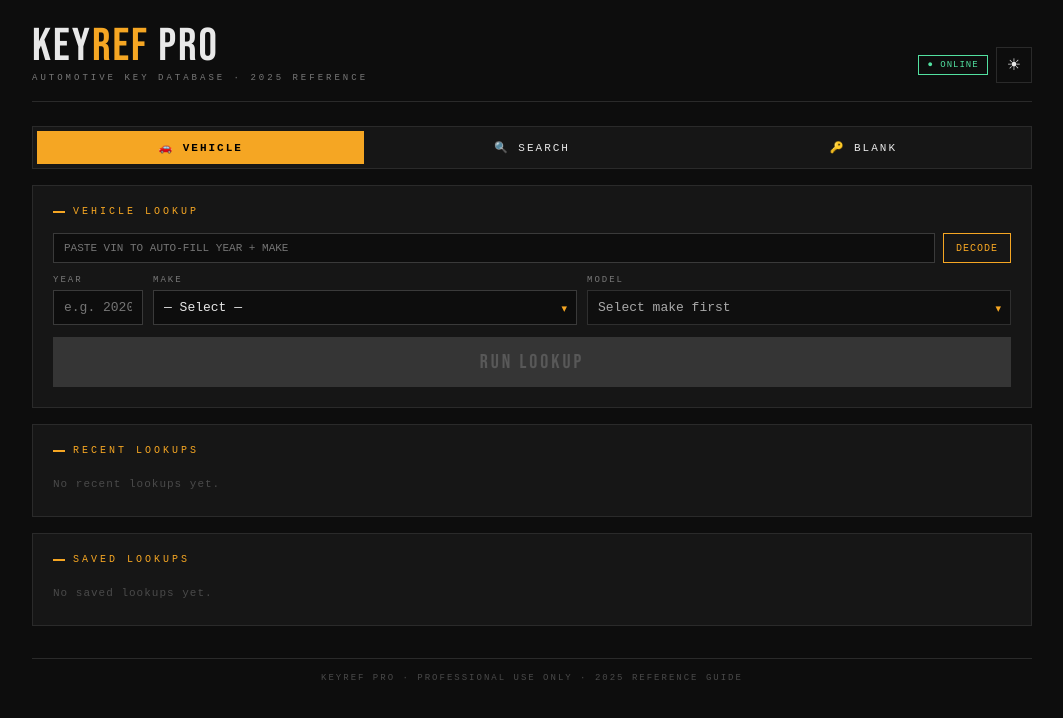
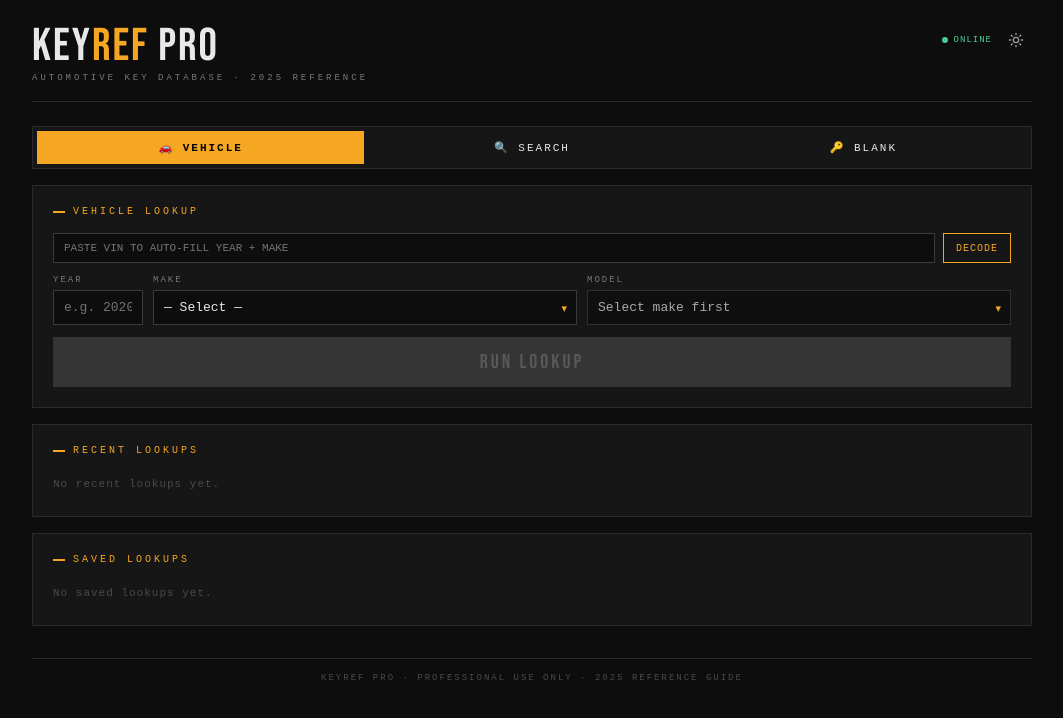
Before and after one commit to Emaysonet88/keyref-app, a React (Vite) app: page / in a window 1280 px wide. Shown: the top 718 px of the page, without its empty margins (108-1171 px from the left). Built offline with nearby package versions, Linux system fonts and the light colour scheme.

Commit message:
Session 5: UI polish — sliding toggle, staggered reveal, skeletons, haptic, reduced-motion + refined header + light theme contrast

```diff
--- a/src/components/Header.jsx
+++ b/src/components/Header.jsx
@@ -1,5 +1,36 @@
+// ── Icon set ─────────────────────────────────────────────────────────────────
+// Inline SVG (Lucide-style) for the theme toggle. Rendered at 16x16, color
+// follows the button's `color` via currentColor so dark/light themes are
+// automatic. Inline SVG is the most reliable way to get perfect centering
+// across platforms — Unicode sun/moon glyphs render at different vertical
+// baselines depending on the system font.
+const SunIcon = () => (
+  <svg
+    width="16" height="16" viewBox="0 0 24 24"
+    fill="none" stroke="currentColor" strokeWidth="2"
+    strokeLinecap="round" strokeLinejoin="round"
+    aria-hidden="true"
+  >
+    <circle cx="12" cy="12" r="4" />
+    <path d="M12 2v2M12 20v2M4.93 4.93l1.41 1.41M17.66 17.66l1.41 1.41M2 12h2M20 12h2M4.93 19.07l1.41-1.41M17.66 6.34l1.41-1.41" />
+  </svg>
+);
+
+const MoonIcon = () => (
+  <svg
+    width="16" height="16" viewBox="0 0 24 24"
+    fill="none" stroke="currentColor" strokeWidth="2"
+    strokeLinecap="round" strokeLinejoin="round"
+    aria-hidden="true"
+  >
+    <path d="M21 12.79A9 9 0 1 1 11.21 3 7 7 0 0 0 21 12.79z" />
+  </svg>
+);
+
 // ── Header ───────────────────────────────────────────────────────────────────
-// Logo block + online-status badge + theme toggle. Pure presentational.
+// Logo block on the left, status badge + theme toggle absolutely anchored to
+// the top-right corner of the header (positioning is set in styles.js so the
+// controls never wrap below the logo on narrow screens).
 export default function Header({ isOnline, darkMode, onToggleTheme, styles }) {
   return (
     <header style={styles.header}>
@@ -11,7 +42,12 @@ export default function Header({ isOnline, darkMode, onToggleTheme, styles }) {
       </div>
       <div style={styles.headerRight}>
         <div style={styles.statusBadge(isOnline)} aria-live="polite">
-          {isOnline ? '● Online' : '○ Offline'}
+          <span style={{
+            width: 6, height: 6, borderRadius: '50%',
+            background: 'currentColor',
+            display: 'inline-block',
+          }} />
+          {isOnline ? 'Online' : 'Offline'}
         </div>
         <button
           style={styles.themeToggle}
@@ -19,7 +55,7 @@ export default function Header({ isOnline, darkMode, onToggleTheme, styles }) {
           title="Toggle theme"
           aria-label={darkMode ? 'Switch to light mode' : 'Switch to dark mode'}
         >
-          {darkMode ? '☀' : '☾'}
+          {darkMode ? <SunIcon /> : <MoonIcon />}
         </button>
       </div>
     </header>
--- a/src/index.css
+++ b/src/index.css
@@ -24,6 +24,11 @@
   --accent-tint:  rgba(245, 166, 35, 0.12);
   --accent-tint2: rgba(245, 166, 35, 0.30);
   --accent-tint3: rgba(245, 166, 35, 0.08);
+  --ok:           #52e0a0;
+  --ok-tint:      rgba(82, 224, 160, 0.08);
+  --err:          #e05252;
+  --err-tint:     rgba(224, 82, 82, 0.08);
+  --warn:         #e0a052;
 }
 
 :root[data-theme="light"] {
@@ -44,15 +49,11 @@
   --accent-tint:  rgba(168, 89, 10, 0.16);
   --accent-tint2: rgba(168, 89, 10, 0.40);
   --accent-tint3: rgba(168, 89, 10, 0.10);
-}
-
-/* Semantic colors don't change between themes. */
-:root {
-  --ok:           #52e0a0;
-  --ok-tint:      rgba(82, 224, 160, 0.08);
-  --err:          #e05252;
-  --err-tint:     rgba(224, 82, 82, 0.08);
-  --warn:         #e0a052;
+  --ok:           #1e6b3c;
+  --ok-tint:      rgba(30, 107, 60, 0.12);
+  --err:          #a8281f;
+  --err-tint:     rgba(168, 40, 31, 0.10);
+  --warn:         #8a4a08;
 }
 
 /* ── Reset ────────────────────────────────────────────────────────────────── */
--- a/src/theme/styles.js
+++ b/src/theme/styles.js
@@ -20,19 +20,21 @@ export function makeStyles(isMobile) {
     inner: { maxWidth: 1000, margin: '0 auto' },
 
     // ── Header ────────────────────────────────────────────────────────────
+    // The header is a positioning context. The right controls (status badge +
+    // theme toggle) are absolutely positioned to the top-right corner so they
+    // never wrap below the logo on narrow screens. `paddingRight` reserves
+    // enough horizontal space that the logo and subtitle don't run under the
+    // absolute-positioned controls.
     header: {
+      position: 'relative',
       padding: '24px 0 18px',
+      paddingRight: 110,
       borderBottom: '1px solid var(--border)',
       marginBottom: 24,
-      display: 'flex',
-      alignItems: 'flex-end',
-      justifyContent: 'space-between',
-      flexWrap: 'wrap',
-      gap: 12,
     },
     logo: {
       fontFamily: "'Bebas Neue', sans-serif",
-      fontSize: isMobile ? 36 : 46,
+      fontSize: isMobile ? 32 : 46,
       letterSpacing: 2,
       lineHeight: 1,
       color: 'var(--logo)',
@@ -44,24 +46,37 @@ export function makeStyles(isMobile) {
       letterSpacing: 3,
       marginTop: 3,
     },
-    headerRight: { display: 'flex', alignItems: 'center', gap: 8 },
+    headerRight: {
+      position: 'absolute',
+      top: 24,
+      right: 0,
+      display: 'flex',
+      alignItems: 'center',
+      gap: 8,
+    },
     statusBadge: (online) => ({
       fontFamily: 'monospace',
       fontSize: 9,
       letterSpacing: 1,
-      padding: '4px 8px',
-      border: `1px solid ${online ? 'var(--ok)' : 'var(--warn)'}`,
+      display: 'inline-flex',
+      alignItems: 'center',
+      gap: 6,
       color: online ? 'var(--ok)' : 'var(--warn)',
+      opacity: online ? 0.9 : 1,
       textTransform: 'uppercase',
     }),
     themeToggle: {
       background: 'transparent',
-      border: '1px solid var(--border)',
+      border: 'none',
       color: 'var(--text)',
-      fontSize: 16,
-      padding: '7px 10px',
       cursor: 'pointer',
-      fontFamily: 'monospace',
+      width: 32,
+      height: 32,
+      display: 'inline-flex',
+      alignItems: 'center',
+      justifyContent: 'center',
+      padding: 0,
+      opacity: 0.65,
     },
 
     // ── Panels ────────────────────────────────────────────────────────────
```
